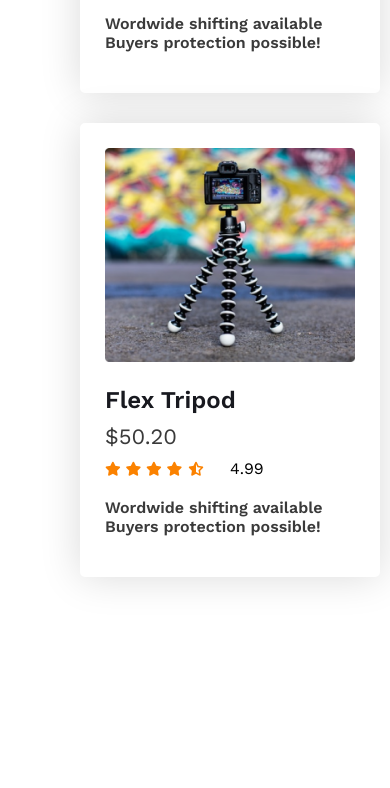
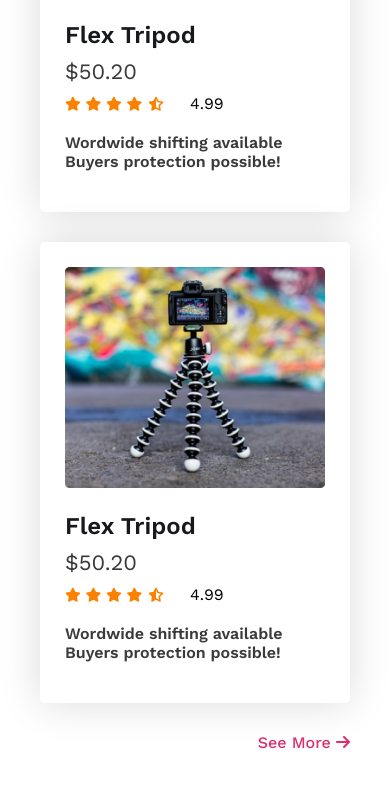
Before and after one commit to sayemRhaman/moduil-ten-task-website, a plain HTML site: page index.html in a window 390 px wide. Shown: the part 5475-6263 px from the top of the page. Drawn offline with nearby package versions, Linux system fonts and the light colour scheme.

Commit message:
card currection

```diff
--- a/index.html
+++ b/index.html
@@ -251,9 +251,32 @@
                          </div>
 
 
+                         <div class="see-more">
+                           <a href="">See More <i class="fa-solid fa-arrow-right"></i></a>
+                         </div>
+
 
           </section>
 
+      <!----------------feature
+          <section class="feature">
+                    <div class="features">
+
+                          <div class="features-img">
+                               <img src="images/gear.png">
+                          </div>
+
+                          <div class="features-text">
+                               <h1>Featured products at one place</h1>
+                               <p class="disc">
+                                 Amet minim mollit non deserunt ullamco est sit aliqua dolor do amet sint. Velit officia consequat duis enim velit mollit. Exercitation veniam consequat sunt nostrud amet.
+                               </p>
+                          </div>
+
+
+                    </div>
+          </section>
+----------------->
     </main>
 
 
--- a/style.css
+++ b/style.css
@@ -85,12 +85,13 @@ nav li{
 
 /*------------------main-----------------*/
 main{
-    padding:20px 165px;
+
 }
 
 /*-------------------advertaj section-------------------*/
  .advertaj{
-       margin:50px auto;
+       padding:20px 165px;
+       margin-top:50px;
  }
  .advertaj-container{
     background-color: #faf7f3;
@@ -103,7 +104,8 @@ main{
 
 /*--------------------card-section------------------*/
 .card-container{
-    margin:80px auto;
+    margin-top:80px;
+    padding:20px 165px;
 }
 .card-title{
     text-align: center;
@@ -119,7 +121,6 @@ main{
 }
 .card-contant{
     display: flex;
-    flex-grow: 1;
     justify-content: space-between;
 }
 .card img{
@@ -144,7 +145,15 @@ main{
     display: inline-block;
 }
 
-
+.see-more{
+    text-align: end;
+}
+.see-more a{
+    text-decoration: none;
+    color:#E02C6D;
+    font-size: 16px;
+    font-weight: 500;
+}
 
 
 
@@ -158,7 +167,8 @@ main{
  /*-----------------------responsive-----------*/
 
  @media screen and (max-width:576px) {
-    header, main,
+    header,
+    .advertaj,
     .card-container{
         padding: 50px 40px;
     }
@@ -175,8 +185,8 @@ main{
    }
    .banner-text-bar,
    .banner-img,
-   .banner-img img
-   {
+   .banner-img img,
+   .card{
     width: 100%;
   }
   .advertaj-container{
@@ -188,7 +198,8 @@ main{
 
 
  @media screen and (min-width:576px) and (max-width:992px) {
-    header, main{
+    header,.advertaj,
+    .card-container{
         padding: 50px 150px;
     }
     nav, nav ul,
```
